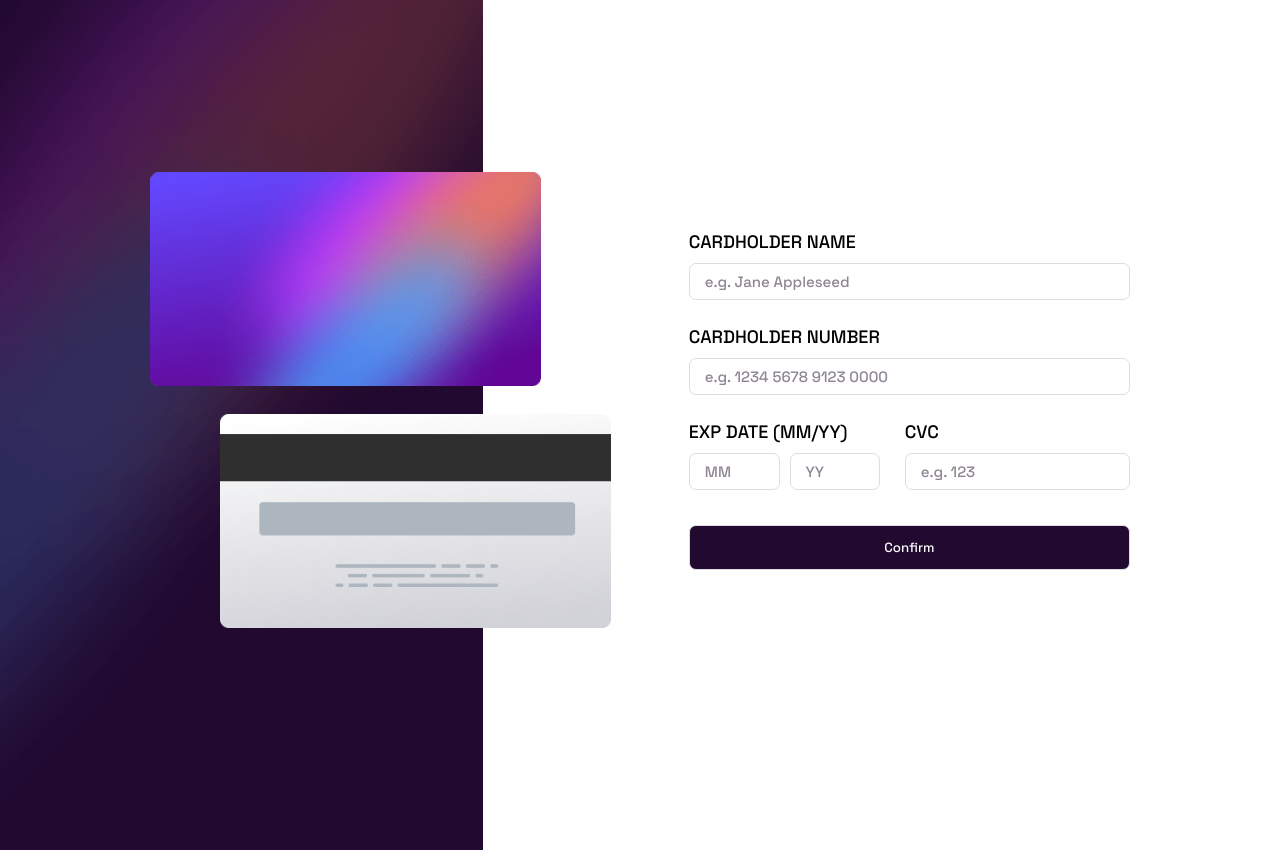
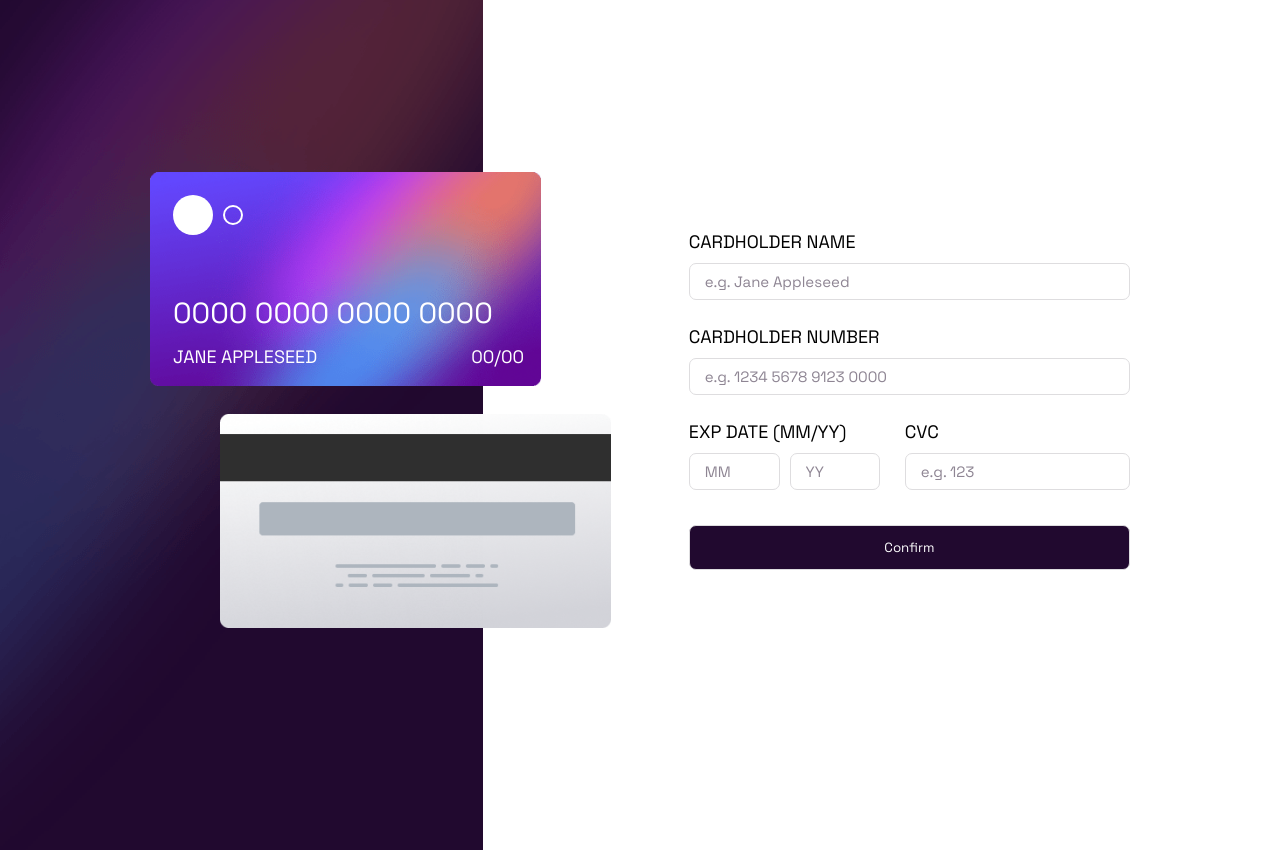
Before and after one commit to VincentChen6345/interactive-credit-card-form, a React (Create React App) app: page / in a window 1280 px wide. Built offline with nearby package versions, Linux system fonts and the light colour scheme.

Commit message:
styling front card details

```diff
--- a/src/App.css
+++ b/src/App.css
@@ -1,4 +1,4 @@
-@import url("https://fonts.googleapis.com/css2?family=Space+Grotesk:wght@500&display=swap");
+@import url("https://fonts.googleapis.com/css2?family=Space+Grotesk:wght@300;400;500&display=swap");
 
 /*Universal reset*/
 
@@ -36,5 +36,5 @@ body {
 .background-image {
   position: absolute;
   left: 0;
-  z-index: -1;
+  z-index: -10;
 }
--- a/src/components/CardCTA.css
+++ b/src/components/CardCTA.css
@@ -5,20 +5,6 @@
   font-size: 1.8rem;
 }
 
-.image-container {
-  position: relative;
-  display: flex;
-  flex-direction: column;
-  justify-content: space-between;
-  width: 70rem;
-}
-.card-front {
-  width: 80%;
-}
-.card-back {
-  width: 80%;
-  margin-left: 7rem;
-}
 .form-container {
   height: 100%;
   display: flex;
--- a/src/components/CardCTA.jsx
+++ b/src/components/CardCTA.jsx
@@ -1,18 +1,10 @@
 import React from "react";
-import CardFront from "../images/bg-card-front.png";
-import CardBack from "../images/bg-card-back.png";
+import CardDetails from "./CardDetails.jsx";
 import "./CardCTA.css";
 const CardCTA = () => {
   return (
     <section className="main-container">
-      <div className="image-container">
-        <img
-          src={CardFront}
-          alt="card background front"
-          className="card-front"
-        />
-        <img src={CardBack} alt="card background back" className="card-back" />
-      </div>
+      <CardDetails />
       <form className="form-container">
         <div className="cardholder-name">
           <label className="label" htmlFor="">
--- /dev/null
+++ b/src/components/CardDetails.css
@@ -0,0 +1,62 @@
+.image-container {
+  position: relative;
+  display: flex;
+  flex-direction: column;
+  justify-content: space-between;
+  width: 70rem;
+}
+.card-front-container {
+  height: 100%;
+}
+.card-front {
+  width: 80%;
+  z-index: -1;
+}
+.card-back {
+  width: 80%;
+  margin-left: 7rem;
+}
+.logo-container {
+  display: flex;
+  align-items: center;
+  width: 7rem;
+  justify-content: space-between;
+  position: absolute;
+  top: 2.3rem;
+  left: 2.3rem;
+}
+.big-circle {
+  background-color: white;
+  width: 4rem;
+  height: 4rem;
+  border-radius: 10rem;
+}
+.hollow-circle {
+  border: 2px solid white;
+  width: 2rem;
+  height: 2rem;
+  border-radius: 10rem;
+}
+
+.card-number {
+  position: absolute;
+  left: 2.3rem;
+  bottom: 6rem;
+  font-size: 2.9rem;
+  color: white;
+  font-weight: 400;
+}
+.details-lower {
+  position: absolute;
+  bottom: 2.3rem;
+  left: 2.3rem;
+  color: white;
+  display: flex;
+  justify-content: space-between;
+  width: 80%;
+  padding-right: 4rem;
+  /*fix spacing issue with expiry date*/
+}
+.full-name {
+  text-transform: uppercase;
+}
--- /dev/null
+++ b/src/components/CardDetails.jsx
@@ -0,0 +1,34 @@
+import React from "react";
+import CardFront from "../images/bg-card-front.png";
+import CardBack from "../images/bg-card-back.png";
+import "./CardDetails.css";
+const CardDetails = (props) => {
+  return (
+    <div className="image-container">
+      <span className="card-front-container">
+        <div style={{ position: "relative" }}>
+          <img
+            src={CardFront}
+            alt="card background front"
+            className="card-front"
+          />
+          <div className="card-details">
+            <span className="logo-container">
+              <div className="big-circle"></div>
+              <div className="hollow-circle"></div>
+            </span>
+          </div>
+          <div className="card-number">
+            <p>0000 0000 0000 0000</p>
+          </div>
+          <div className="details-lower">
+            <span className="full-name">Jane Appleseed</span>
+            <span className="card-expiry-date">00/00</span>
+          </div>
+        </div>
+      </span>
+      <img src={CardBack} alt="card background back" className="card-back" />
+    </div>
+  );
+};
+export default CardDetails;
```
